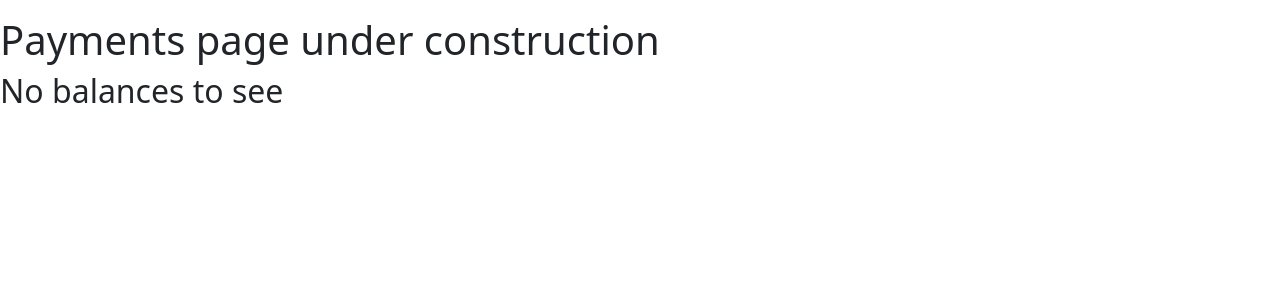
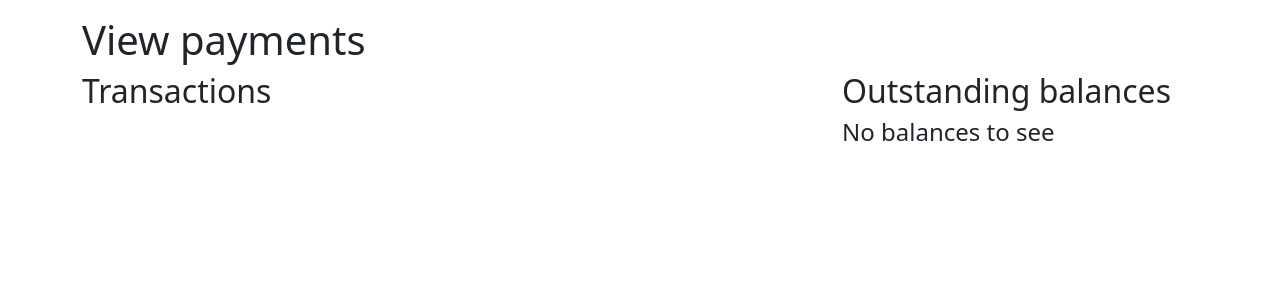
Before and after one commit to baldeep-gill/seg-cw1, a Django app: page /admin/payments in a window 1280 px wide. Shown: the part 56-356 px from the top of the page. Run offline with Django 4.2, Linux system fonts and the light colour scheme; a user stored in the database is signed in; data comes from the database, SQL or seed files in the repository; data that the repository does not hold is empty; parts of the project's set-up code (start-up, migrations or seed data) failed here and were passed over; some libraries are stand-ins or nearby versions.

Commit message:
Start implementation of admin transactions view

```diff
--- a/lessons/models.py
+++ b/lessons/models.py
@@ -221,7 +221,7 @@ class Transfer(models.Model):
     """Models a transfer completed by a student"""
 
     # The date and time when the transfer was received
-    date_received = models.DateTimeField(blank=False, default=timezone.now(), validators=[present_or_past_date])
+    date_received = models.DateTimeField(blank=False, default=timezone.now, validators=[present_or_past_date])
 
     transfer_id = models.IntegerField(blank=False, unique=True)
 
--- a/lessons/templates/admin_payments.html
+++ b/lessons/templates/admin_payments.html
@@ -2,12 +2,29 @@
 {% block body %}
 
 {% include 'partials/navbar.html' %}
-<div>
-  <h1>Payments page under construction</h1>
-  {% for student, balance in balances.items %}
-    <p><a href="{% url 'student_payments' student.id %}">{{ student.first_name }} owes {{ balance }} quid</a></p>
-    {% empty %}
-    <h2>No balances to see</h1>
-  {% endfor %}
+<div class="container">
+  <h1>View payments</h1>
+  <div class="row">
+    <div class="col-8">
+      <h2>Transactions</h2>
+      <table>
+        {% for transfer in transfers %}
+          <tr>
+            <td>
+              <p>{{ transfer.transfer_id }} | {{ transfer.date_received }} | {{ transfer.invoice.student }}</p>
+            </td>
+          </tr>
+        {% endfor %}
+      </table>
+    </div>
+    <div class="col-4">
+      <h2>Outstanding balances</h2>
+      {% for student, balance in balances.items %}
+      <p><a href="{% url 'student_payments' student.id %}">{{ student.first_name }} owes {{ balance }} quid</a></p>
+      {% empty %}
+      <h4>No balances to see</h4>
+      {% endfor %}
+    </div>
+  </div>
 </div>
 {% endblock %}
--- a/lessons/views.py
+++ b/lessons/views.py
@@ -17,6 +17,7 @@ import datetime
 @login_prohibited
 def home(request):
     return render(request, 'home.html')
+
 @login_required
 @only_students
 def lessons_success(request):
@@ -314,6 +315,7 @@ def balance(request):
 @only_admins
 def all_student_balances(request):
     all_students = Student.objects.all()
+    all_transfers = Transfer.objects.all()
     balances = {}
     for student in all_students:
         student_invoices = Invoice.objects.filter(student=student)
@@ -326,7 +328,7 @@ def all_student_balances(request):
         if(balance != 0):
             balances[student] = balance
 
-    return render(request, 'admin_payments.html', {'balances': balances})
+    return render(request, 'admin_payments.html', {'balances': balances, 'transfers': all_transfers})
 
 @login_required
 @only_admins
```
